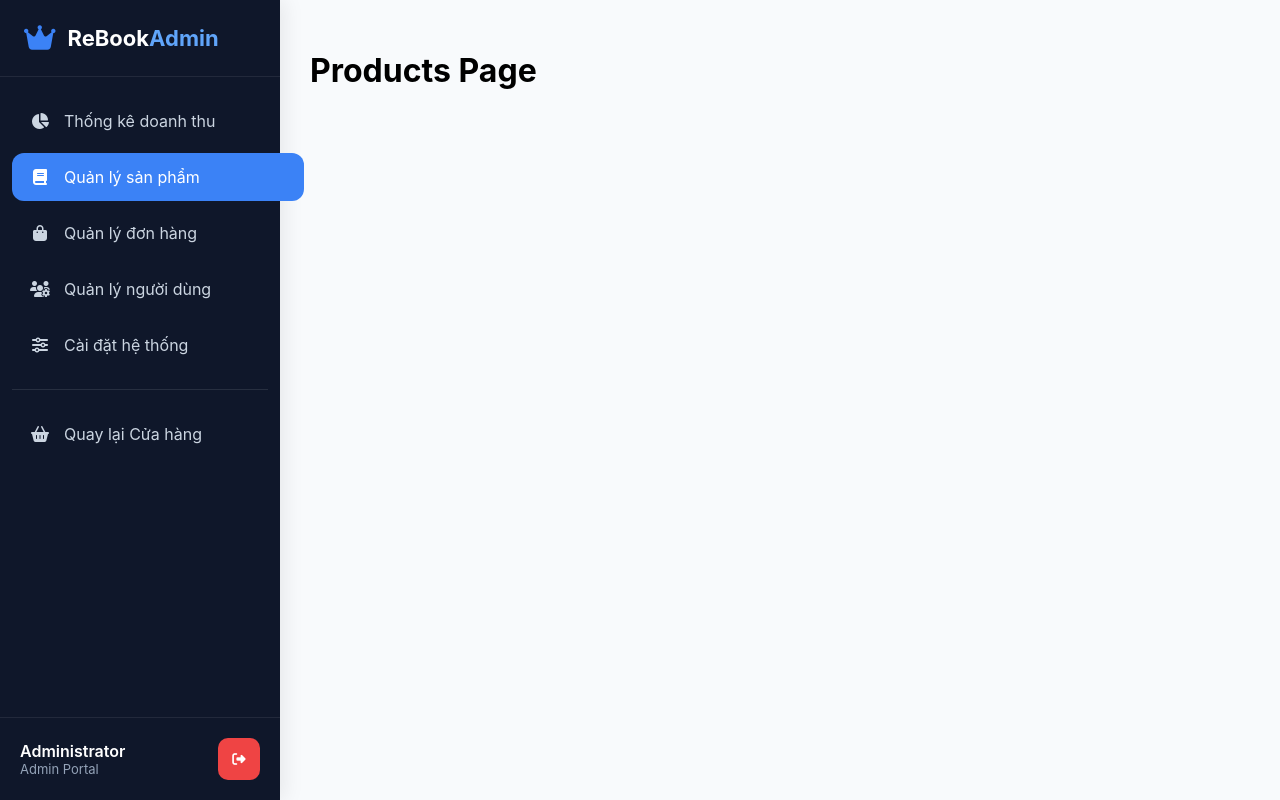
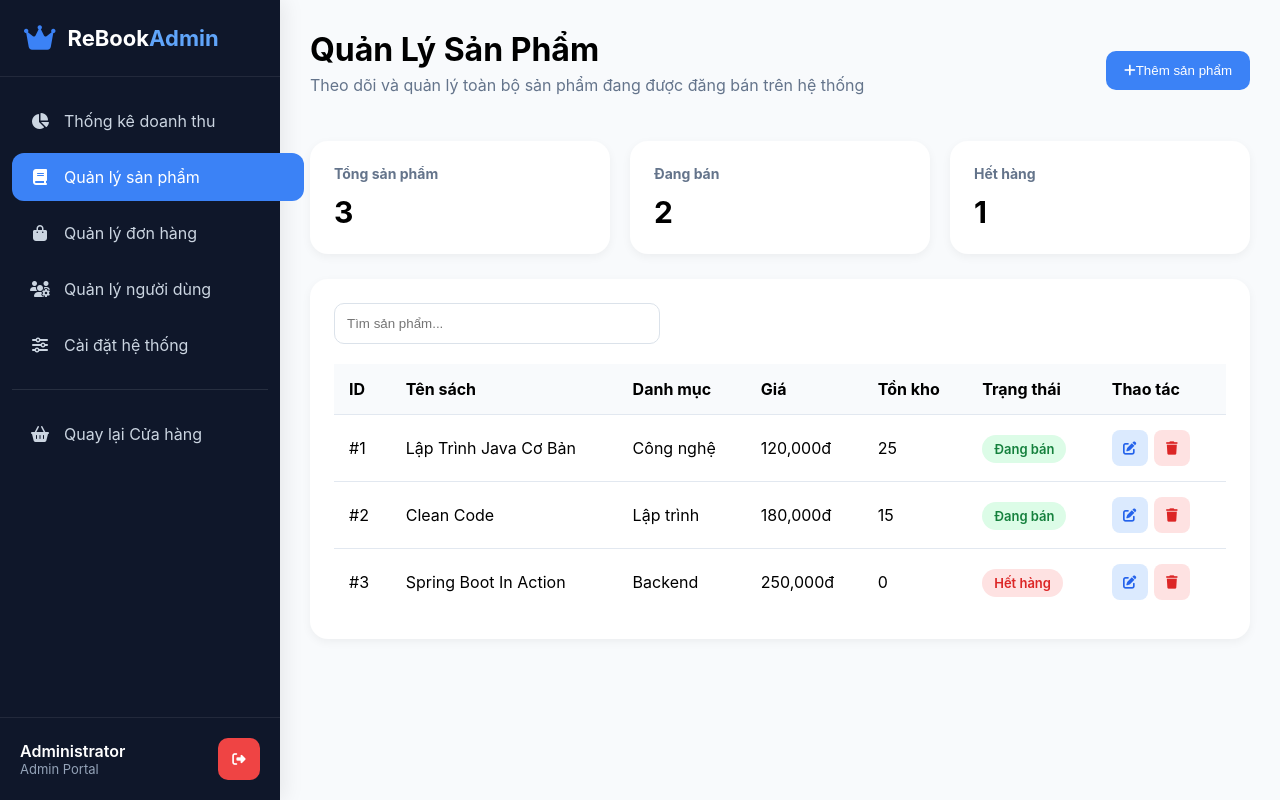
Before and after one commit to anhhungdong3-sudo/ChuyenDeWeb, a React (Create React App) app in the folder front_end/my-app/: page /admin/products in a window 1280 px wide. Built offline with nearby package versions, Linux system fonts and the light colour scheme.

Commit message:
Update admin product

```diff
--- a/front_end/my-app/src/pages/admin/Products.jsx
+++ b/front_end/my-app/src/pages/admin/Products.jsx
@@ -1,7 +1,159 @@
-import React from "react";
+import React, { useState } from "react";
+import "../../styles/admin/Products.css";
 
 function Products() {
-  return <h1>Products Page</h1>;
+  const [searchTerm, setSearchTerm] = useState("");
+
+  const products = [
+    {
+      id: 1,
+      title: "Lập Trình Java Cơ Bản",
+      category: "Công nghệ",
+      price: 120000,
+      stock: 25,
+      status: "Đang bán",
+    },
+    {
+      id: 2,
+      title: "Clean Code",
+      category: "Lập trình",
+      price: 180000,
+      stock: 15,
+      status: "Đang bán",
+    },
+    {
+      id: 3,
+      title: "Spring Boot In Action",
+      category: "Backend",
+      price: 250000,
+      stock: 0,
+      status: "Hết hàng",
+    },
+  ];
+
+  const filteredProducts = products.filter((item) =>
+    item.title.toLowerCase().includes(searchTerm.toLowerCase())
+  );
+
+  return (
+    <>
+      {/* Header */}
+      <div className="admin-header-panel">
+        <div className="admin-header-title">
+          <h1>Quản Lý Sản Phẩm</h1>
+          <p>
+            Theo dõi và quản lý toàn bộ sản phẩm đang được đăng bán trên hệ thống
+          </p>
+        </div>
+
+        <div className="admin-header-controls">
+          <button className="btn-add-product">
+            <i className="fas fa-plus"></i>
+            Thêm sản phẩm
+          </button>
+        </div>
+      </div>
+
+      {/* Summary Cards */}
+      <div className="product-summary-grid">
+        <div className="summary-card">
+          <h3>Tổng sản phẩm</h3>
+          <span>{products.length}</span>
+        </div>
+
+        <div className="summary-card">
+          <h3>Đang bán</h3>
+          <span>
+            {
+              products.filter((p) => p.status === "Đang bán")
+                .length
+            }
+          </span>
+        </div>
+
+        <div className="summary-card">
+          <h3>Hết hàng</h3>
+          <span>
+            {
+              products.filter((p) => p.status === "Hết hàng")
+                .length
+            }
+          </span>
+        </div>
+      </div>
+
+      {/* Product Table */}
+      <div className="products-card">
+
+        <div className="products-toolbar">
+          <input
+            type="text"
+            placeholder="Tìm sản phẩm..."
+            value={searchTerm}
+            onChange={(e) =>
+              setSearchTerm(e.target.value)
+            }
+          />
+        </div>
+
+        <table className="products-table">
+          <thead>
+            <tr>
+              <th>ID</th>
+              <th>Tên sách</th>
+              <th>Danh mục</th>
+              <th>Giá</th>
+              <th>Tồn kho</th>
+              <th>Trạng thái</th>
+              <th>Thao tác</th>
+            </tr>
+          </thead>
+
+          <tbody>
+            {filteredProducts.map((product) => (
+              <tr key={product.id}>
+                <td>#{product.id}</td>
+
+                <td>{product.title}</td>
+
+                <td>{product.category}</td>
+
+                <td>
+                  {product.price.toLocaleString()}đ
+                </td>
+
+                <td>{product.stock}</td>
+
+                <td>
+                  <span
+                    className={`status-badge ${
+                      product.status === "Đang bán"
+                        ? "active"
+                        : "inactive"
+                    }`}
+                  >
+                    {product.status}
+                  </span>
+                </td>
+
+                <td>
+                  <button className="btn-action edit">
+                    <i className="fas fa-edit"></i>
+                  </button>
+
+                  <button className="btn-action delete">
+                    <i className="fas fa-trash"></i>
+                  </button>
+                </td>
+              </tr>
+            ))}
+          </tbody>
+
+        </table>
+
+      </div>
+    </>
+  );
 }
 
 export default Products;
--- a/front_end/my-app/src/styles/admin/Products.css
+++ b/front_end/my-app/src/styles/admin/Products.css
@@ -0,0 +1,130 @@
+/* Header */
+
+.btn-add-product {
+  border: none;
+  padding: 12px 18px;
+  border-radius: 10px;
+  background: #3b82f6;
+  color: white;
+  cursor: pointer;
+}
+
+.btn-add-product:hover {
+  background: #2563eb;
+}
+
+/* Summary */
+
+.product-summary-grid {
+  display: grid;
+  grid-template-columns: repeat(3, 1fr);
+  gap: 20px;
+
+  margin-bottom: 25px;
+}
+
+.summary-card {
+  background: white;
+  padding: 24px;
+  border-radius: 18px;
+
+  box-shadow: 0 3px 10px rgba(0,0,0,.05);
+}
+
+.summary-card h3 {
+  margin: 0;
+  color: #64748b;
+  font-size: 14px;
+}
+
+.summary-card span {
+  display: block;
+  margin-top: 12px;
+
+  font-size: 30px;
+  font-weight: 700;
+}
+
+/* Table */
+
+.products-card {
+  background: white;
+  border-radius: 18px;
+  padding: 24px;
+
+  box-shadow: 0 3px 10px rgba(0,0,0,.05);
+}
+
+.products-toolbar {
+  margin-bottom: 20px;
+}
+
+.products-toolbar input {
+  width: 300px;
+  padding: 12px;
+
+  border: 1px solid #dbe2ea;
+  border-radius: 10px;
+}
+
+.products-table {
+  width: 100%;
+  border-collapse: collapse;
+}
+
+.products-table th {
+  background: #f8fafc;
+  padding: 15px;
+  text-align: left;
+}
+
+.products-table td {
+  padding: 15px;
+  border-top: 1px solid #e2e8f0;
+}
+
+.products-table tr:hover {
+  background: #f8fafc;
+}
+
+/* Status */
+
+.status-badge {
+  padding: 6px 12px;
+  border-radius: 20px;
+  font-size: 13px;
+  font-weight: 600;
+}
+
+.status-badge.active {
+  background: #dcfce7;
+  color: #15803d;
+}
+
+.status-badge.inactive {
+  background: #fee2e2;
+  color: #dc2626;
+}
+
+/* Action buttons */
+
+.btn-action {
+  border: none;
+  width: 36px;
+  height: 36px;
+
+  border-radius: 8px;
+  cursor: pointer;
+
+  margin-right: 6px;
+}
+
+.btn-action.edit {
+  background: #dbeafe;
+  color: #2563eb;
+}
+
+.btn-action.delete {
+  background: #fee2e2;
+  color: #dc2626;
+}
```
